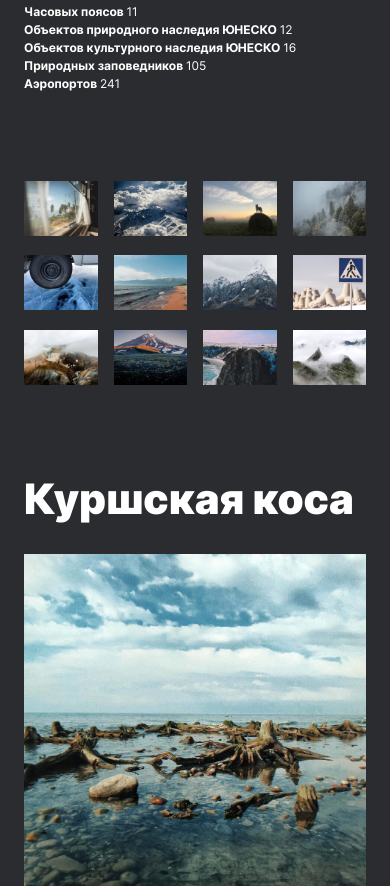
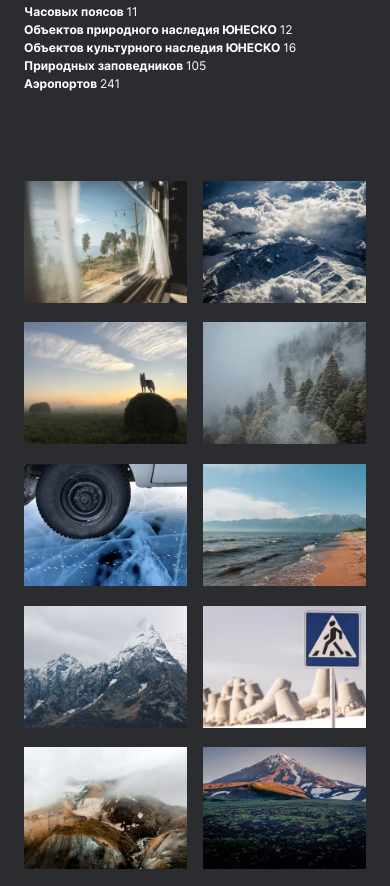
Before and after one commit to Ravil377/russian-travel, a plain HTML site: page index.html in a window 390 px wide. Shown: the part 1234-2120 px from the top of the page. Drawn offline with Linux system fonts and the light colour scheme.

Commit message:
Исправил photo-grid

```diff
--- /dev/null
+++ b/blocks/main/main.css
@@ -0,0 +1,4 @@
+.main {
+    margin: 0;
+    width: 100%;
+}
--- /dev/null
+++ b/blocks/photo-grid/__items/photo-grid__items.css
@@ -0,0 +1,26 @@
+.photo-grid__items {
+    padding: 0;
+    margin: 0;
+    display: grid;
+    grid-template-columns: repeat(4, auto);
+    gap: 16px;
+    list-style: none;
+}
+@media screen and (max-width: 1024px) {
+    .photo-grid__items  {
+      gap: 14px;
+      grid-template-columns: repeat(3, auto);
+    }
+}
+@media screen and (max-width: 768px) {
+    .photo-grid__items  {
+        gap: 16px;
+        grid-template-columns: repeat(2, auto);
+    }
+}
+@media screen and (max-width: 320px) {
+    .photo-grid__items  {
+        grid-template-columns: repeat(1, auto);
+        gap: 12px;
+    }
+}
--- a/blocks/photo-grid/photo-grid.css
+++ b/blocks/photo-grid/photo-grid.css
@@ -3,39 +3,18 @@
   margin-right: 48px;
   margin-top: 92px;
 }
-
-.photo-grid ul{
-  padding: 0;
-  margin: 0;
-  display: grid;
-  grid-template-columns: repeat(4, auto);
-  gap: 16px;
-  list-style: none;
-}
-
-@media screen and (max-width: 1024px) {
-    .photo-grid  {
-      gap: 14px;
-      grid-template-columns: repeat(3, auto);
-    }
-  }
-
-  @media screen and (max-width: 768px) {
+@media screen and (max-width: 768px) {
     .photo-grid  {
         margin-top: 88px;
         margin-left: 24px;
         margin-right: 24px;
-        gap: 16px;
-        grid-template-columns: repeat(2, auto);
     }
-  }
+}
 
-  @media screen and (max-width: 320px) {
+@media screen and (max-width: 320px) {
     .photo-grid  {
         margin-top: 64px;
         margin-left: 16px;
         margin-right: 16px;
-        grid-template-columns: repeat(1, auto);
-        gap: 12px;
     }
-  }
+}
--- a/index.html
+++ b/index.html
@@ -36,8 +36,9 @@
         <li>Аэропортов <span>241</span></li>
       </ul>
       </section>
+
       <section class="photo-grid">
-      <ul>
+        <ul class="photo-grid__items">
           <li><img src="images/photo-grid-train.jpg" alt="Поезд" class="photo-grid__item"></li>
           <li><img src="images/photo-grid-atharva-tulsi.jpg" alt="Тучи на горами" class="photo-grid__item"></li>
           <li><img src="images/photo-grid-tuman.jpg" alt="Туман" class="photo-grid__item"></li>
@@ -52,6 +53,7 @@
           <li><img src="images/photo-grid-ergaki.jpg" alt="Горы в тумане" class="photo-grid__item"></li>
         </ul>
       </section>
+
       <section class="places">
       <div class="place">
         <h3 class="place__title">Куршская коса</h3>
--- a/pages/index.css
+++ b/pages/index.css
@@ -12,6 +12,8 @@
 @import url(../blocks/header/__lang-link/header__lang-link.css);
 @import url(../blocks/header/__lang-link/header__lang-link_active.css);
 
+@import url(../blocks/main/main.css);
+
 @import url(../blocks/lead/lead.css);
 @import url(../blocks/lead/__title/lead__title.css);
 @import url(../blocks/lead/__subtitle/lead__subtitle.css);
@@ -25,6 +27,7 @@
 @import url(../blocks/intro/__list/intro__list.css);
 
 @import url(../blocks/photo-grid/photo-grid.css);
+@import url(../blocks/photo-grid/__items/photo-grid__items.css);
 @import url(../blocks/photo-grid/__item/photo-grid__item.css);
 
 @import url(../blocks/places/places.css);
```
Lines whose indentation alone changed are shown as unchanged.
